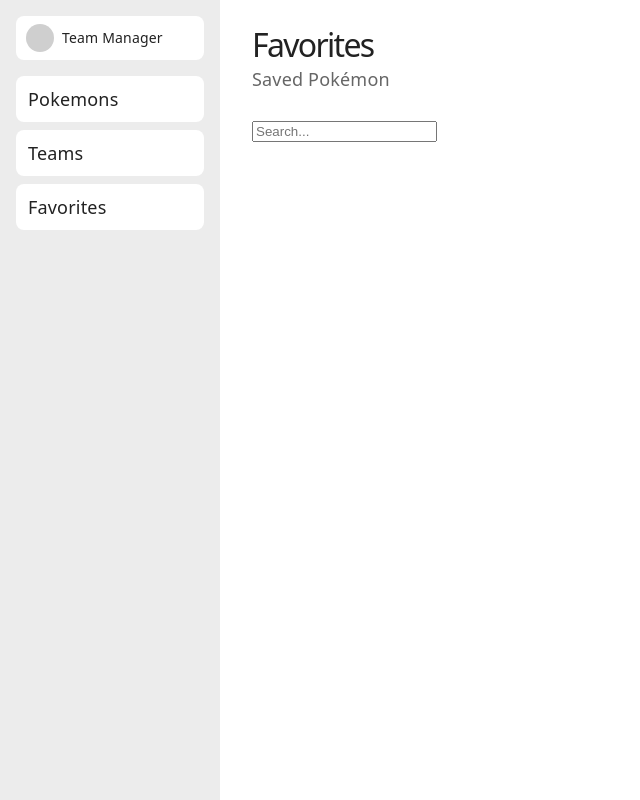
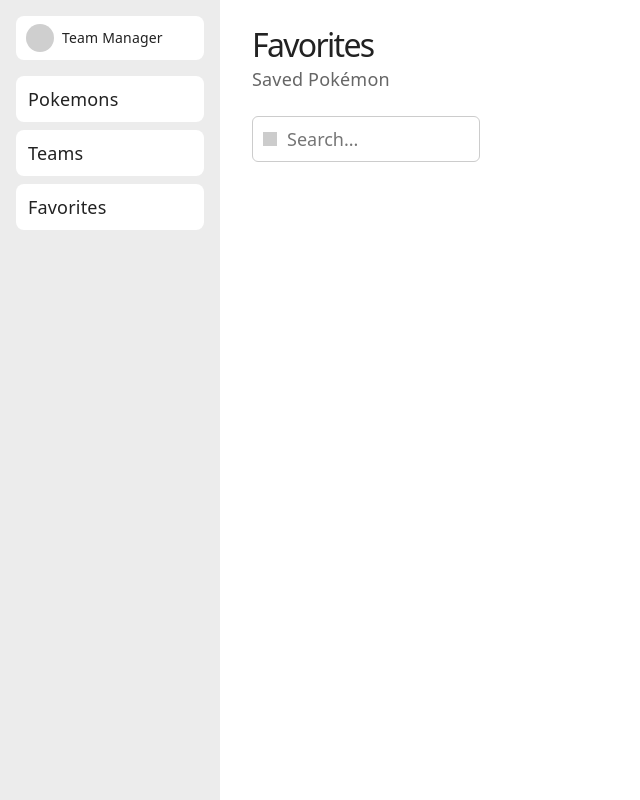
Before and after one commit to Progammer10-stack/pokemon_app, a React (Vite) app: page /favorites in a window 1280 px wide. Shown: the whole page, without its empty margins (0-640 px from the left). Built offline with nearby package versions, Linux system fonts and the light colour scheme.

Commit message:
Style the Favorites search box.

```diff
--- a/src/pages/favorites/Favorites.css
+++ b/src/pages/favorites/Favorites.css
@@ -8,3 +8,37 @@
   margin: 8px 0 24px;
   color: #666;
 }
+
+.search-row {
+  display: flex;
+  align-items: center;
+  flex-wrap: wrap;
+  gap: 16px;
+  margin-bottom: 16px;
+}
+
+.search-box {
+  display: flex;
+  align-items: center;
+  gap: 8px;
+  border: 1px solid #ccc;
+  border-radius: 6px;
+  padding: 8px 10px;
+  background: #fff;
+}
+
+.search-mark {
+  width: 14px;
+  height: 14px;
+  background: #ccc;
+  flex-shrink: 0;
+}
+
+.search-box input {
+  border: none;
+  outline: none;
+  font: inherit;
+  width: 180px;
+  color: #222;
+  background: transparent;
+}
```
